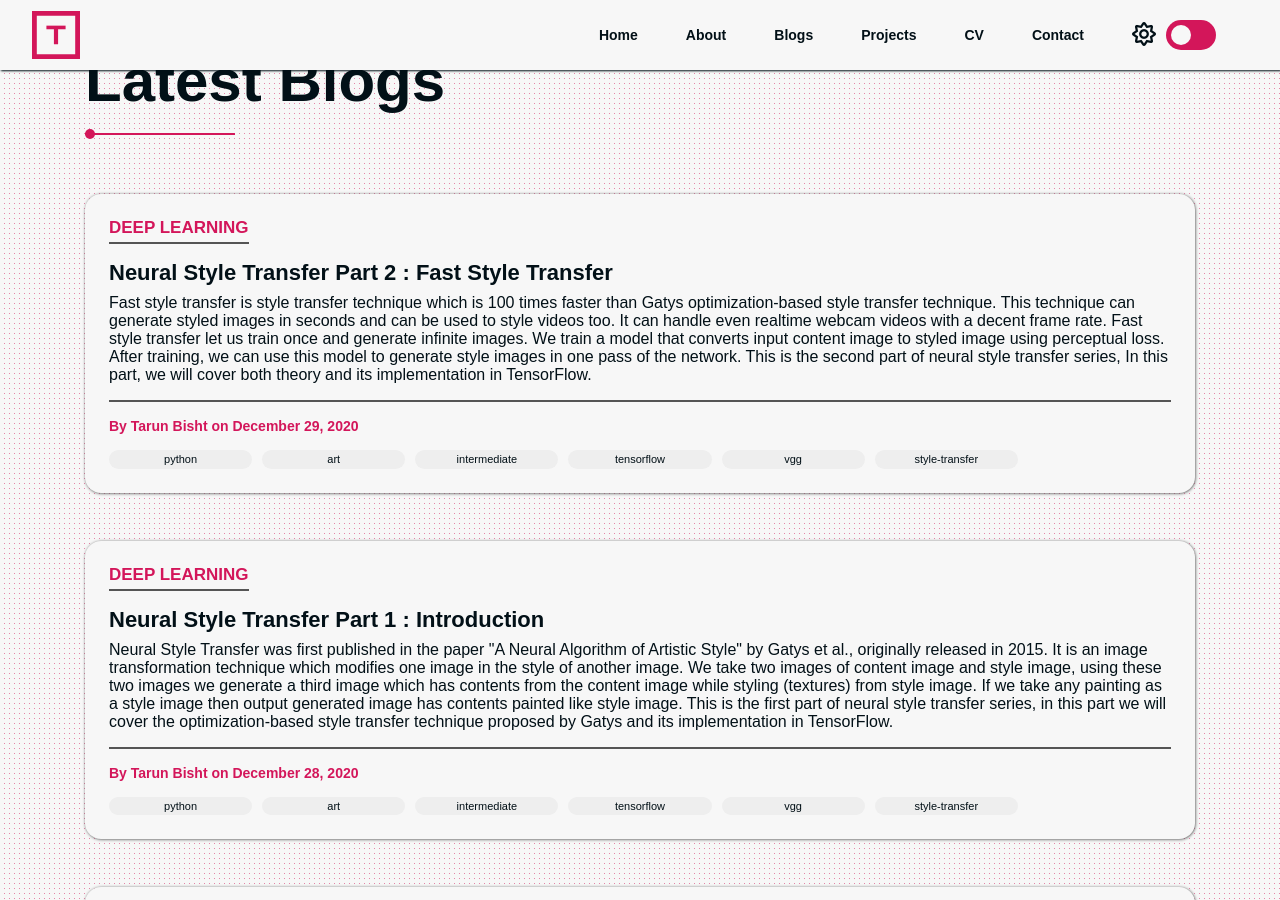
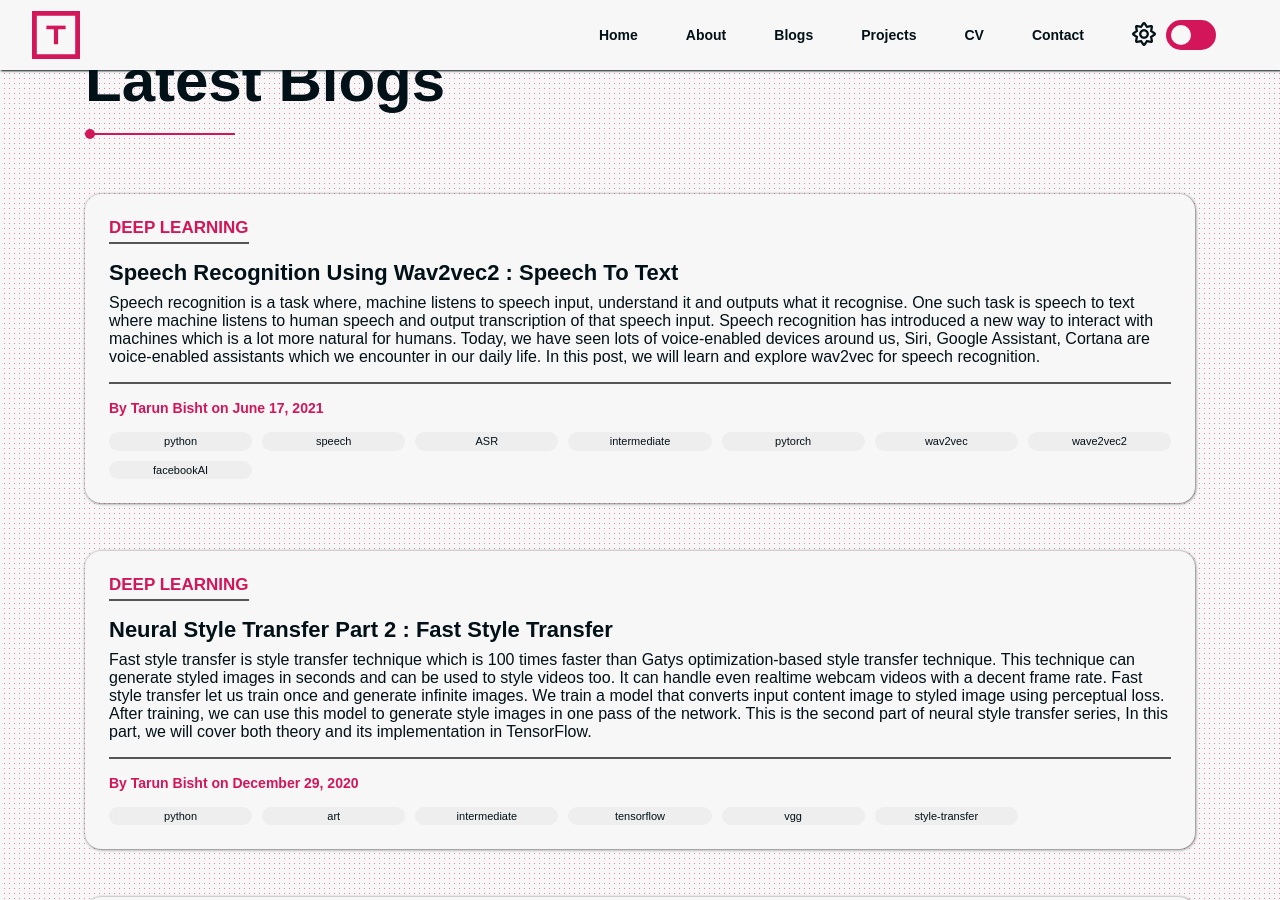
Before and after one commit to tarun-bisht/tarun-bisht.github.io, a Jekyll site: the page built from index.html, in a window 1280 px wide and 900 px high, scrolled down 3016 px. Built offline with Jekyll 4.4.1, drawn with Linux system fonts in a browser that asks for light colours; nearby versions of some CDN libraries; some of the changed lines change nothing that is shown; some of the changed text lies outside the part shown.

Commit message:
wav2vec model added, matjax for mathematical formula added

```diff
--- a/_includes/bottom.html
+++ b/_includes/bottom.html
@@ -2,6 +2,10 @@
     <script src="https://www.google.com/recaptcha/api.js" async defer></script>
     <script src="https://kwes.io/v2/kwes-script.js" async></script>
 {% endif %}
+{% if page.math %}
+    <script src="https://polyfill.io/v3/polyfill.min.js?features=es6"></script>
+    <script id="MathJax-script" async src="https://cdn.jsdelivr.net/npm/mathjax@3/es5/tex-mml-chtml.js"></script>
+{% endif %}
 <script src="{{ "/assets/js/production.min.js" | relative_url }}"></script>
 <script src="{{ "/assets/js/app.min.js" | relative_url }}"></script>
 <link rel="stylesheet" href="https://cdnjs.cloudflare.com/ajax/libs/font-awesome/5.13.0/css/all.min.css">
--- /dev/null
+++ b/_posts/2021-06-17-speech-recognition-using-wav2vec-model.md
@@ -0,0 +1,141 @@
+---
+layout: writing
+title:  "Speech Recognition using wav2vec2 : Speech to Text"
+date:   2021-06-17 22:16:50 +0530
+category: Deep Learning
+tags: python speech ASR intermediate pytorch wav2vec wave2vec2 facebookAI
+description: Speech recognition is a task where, machine listens to speech input, understand it and outputs what it recognise. One such task is speech to text where machine listens to human speech and output transcription of that speech input. Speech recognition has introduced a new way to interact with machines which is a lot more natural for humans. Today, we have seen lots of voice-enabled devices around us, Siri, Google Assistant, Cortana are voice-enabled assistants which we encounter in our daily life. In this post, we will learn and explore wav2vec for speech recognition.
+comment: true
+math: true
+---
+![Photo by <a href="https://unsplash.com/@danielsandvik?utm_source=unsplash&utm_medium=referral&utm_content=creditCopyText">Daniel Sandvik</a> on <a href="https://unsplash.com/s/photos/speech?utm_source=unsplash&utm_medium=referral&utm_content=creditCopyText">Unsplash</a>]({% link /assets/blogs/wav2vec/microphone.jpg %})
+
+Speech recognition is a task where, machine listens to speech input, understand it and outputs what it recognise. One such task is speech to text where machine listens to human speech and output transcription of that speech input. Speech recognition has introduced a new way to interact with machines which is a lot more natural for humans. Today, we have seen lots of voice-enabled devices around us, Siri, Google Assistant, Cortana are voice-enabled assistants which we encounter in our daily life. In this post, we will learn and explore wav2vec for speech recognition.
+
+wav2vec is a speech representation learning framework from Facebook AI. It learns speech representations from the raw audio signal using self-supervised learning. Before moving forward in the post let's first understand the concept of speech representation and self-supervised learning. I will also point to other resources for some topics as those topics are vast and cannot be explained in a single post.
+
+Speech representations are features that help to understand the context in speech audio. An infant is not taught how to understand spoken words by his parents, it learns to understand speech on its own by listening to adults around. This process requires learning good representations from speech data. In machine learning these representations are in form of vectors that are output from a feature extractor when an audio signal is passed into it.
+
+Self-supervised learning is a way to learn representations from data by using supervisory signals from data. It has already shown its potential in the field of NLP with the introduction of models like BERT and GPT. Once a model has learned useful representations from data we can use this pretrained model in various predictive tasks or finetune it by adding other layers in top based on our use-case. For example, in NLP if we have the task of sentimental analysis, we can use the BERT model and add additional classification layers on top of it. BERT is used to extract useful representations from the input text and we use these representations to classify positive or negative sentence. Also to do finetuning, we need less amount of labeled data as we are not training from scratch, our model already knows how to represent text data. Other use cases include zero-shot classification where we can perform nearest neighbour or clustering in feature space(features we get from pretrained model). Researchers are exploring use-cases and different ways to implement it in computer vision, scene understanding, robotics etc.
+
+There are number of ways to pass these supervisory signals to model one of the way is to use some sort of objective or pretext task. These tasks are learned by models to build useful representations from data. In BERT we use pretext task similar to fill in the blanks, where some input words are masked and the model is trained to predict these masked words. This way model learns the relationship between different words and sorts out which word is more probable to come. In vision, we have task like predicting rotation of images, where we rotate our input image by any random discrete angle (0, 90, 180, 270) and predict the angle in which the image is rotated. This way model can learn features like the sky is always up, trees are grown upward etc.
+
+In the representation learning framework, we have two steps, first step is to learn representations from data utilizing self-supervised learning from unlabeled data, then in the second step use these representations to finetune with some amount of labelled data. In NLP this framework was very successful, hence authors of wav2vec model have tried and extended this framework in speech recognition task.
+
+This wav2vec framework has multiple versions with improvements in every later version. Currently, we have wav2vec2 as the latest version, which will be the focus of the post. To prepare for this let's briefly explore previous wav2vec versions.
+
+## wav2vec
+It is a convolutional neural network that takes raw audio as input and output representation of speech (vector). The model is trained using a contrastive loss where the model aims to predict future frames from a set of positive and negative samples. We want the model future frame prediction similar to the true future frame(positive sample) and dissimilar to false future frames(negative samples). The model used here is an autoencoder, first raw audio sample $$X$$ is mapped to a compressed representation $$Z$$ ie. $$f:X \mapsto Z$$ and then the compressed representation is mapped to the representation vector $$C$$ ie. $$g:Z \mapsto C$$.
+>$$X \mapsto Z \mapsto C$$.
+
+Refer to these resources to learn more about contrastive learning:
+- [Contrastive Representation Learning by Lilianweng](https://lilianweng.github.io/lil-log/2021/05/31/contrastive-representation-learning.html)
+- [Triplet Loss by Andrew Ng](https://www.youtube.com/watch?v=d2XB5-tuCWU)
+- [Understanding Contrastive Learning](https://towardsdatascience.com/understanding-contrastive-learning-d5b19fd96607)
+
+## vq-wav2vec
+This version added vector quantization in the encoder's output to discretized speech representation. Since human speech is represented in discrete phoneme and language, this idea of quantization was used. The idea is similar to VQ-VAE(vector quantized variational autoencoder). The compressed representation from encoder $$f:X \mapsto Z$$ is quantized using Gumbel-Softmax, which is a differentiable way to sample discrete data and output discrete representation $$q: Z \mapsto Q$$.
+
+We use codebook to convert continuous representations into discrete representations. Codebooks are set of vectors to choose quantized representation from. We can look at these codebooks as different categories to choose from based on softmax values.
+
+The Gumbel-softmax enables chossing discrete codebook entries in differentiable way. The feature encoder output $$z$$ is mapped to $$l \epsilon R^{G \times V}$$, where $$R^{G \times V}$$ is set of all codebook vectors, $$G$$ is number of codebooks, $$V$$ is number of entries in a codebook and $$l$$ is discrete vector choosen from codebooks for representation $$z$$. The probability to choose a vector entry $$v$$ from codebook $$g$$, is defined as:
+
+$$p_{g,v} = \frac{exp(l_{g,v} + n_{v})/\tau}{\sum_{k=1}^{v}exp(l_{g,k}+n_k)}$$
+
+where, $$\tau$$ is non negative temperature hyperparameter, $$n=-log(-log(u))$$, $$u$$ are uniform samples from continious uniform distribution.
+
+These discrete representations are passed to a context network (BERT in this case) that maps them to representation vector $$C$$ ie. $$g:Q \mapsto C$$.
+>$$X \mapsto Z \mapsto Q \mapsto C$$.
+
+The training objective in vq-wav2vec is similar to wav2vec.
+
+Refer to these resources for details:
+- [Vector Quantization for Machine Learning, explains codebook concept](https://machinelearningmastery.com/learning-vector-quantization-for-machine-learning/)
+- [Gumbel Softmax](https://neptune.ai/blog/gumbel-softmax-loss-function-guide-how-to-implement-it-in-pytorch)
+- [VQ-VAE explained](https://ml.berkeley.edu/blog/posts/vq-vae/)
+
+## wav2vec2
+The self-supervised objective for wav2vec2 is similar to BERT, at first raw audio signal is passed from a set of a convolutional network which encodes speech data and then we mask a certain proportion of time steps from this latent feature encoder space(output from convolutional feature encoder) and train model to identify correct quantized latent audio representation for each masked time step. The final model is then fine-tuned on a labeled dataset.
+
+![wav2vec model]({% link /assets/blogs/wav2vec/wav2vec_model.svg %})
+
+The model is composed of a multi-layer convolutional feature encoder, which takes input raw audio, and outputs a latent representation for T time-steps $$f:X \mapsto Z$$. They are fed into a transformer module to build representations using the entire sequence $$g:Z \mapsto C$$. The output from feature encoder $$f$$ is discretized in parallel using quantization that uses product quantization $$q: Z \mapsto Q$$. These quantized representations, represent targets in self-supervised objective.
+
+The product quantization amounts to choosing quantized representation from multiple codebooks and concatenating them. This output is then passed to Gumbel-softmax to get quantized representation.
+
+![wav2vec model]({% link /assets/blogs/wav2vec/wav2vec_train.svg %})
+
+The training objective here is to make masked representation from context network similar to the quantized representation of that masked timestep (positive sample) and dissimilar to the quantized vector of other parts of time step (negative samples). The loss function used here is the combination of contrastive loss and diversity loss.
+
+### Loss Function
+
+$$L = L_{contrastive} + \alpha \times L_{diversity}$$
+
+Loss function is composed of contrastive loss weighted by diversity loss. The model learns with contrastive loss using quantized representation of positive and negative samples. Diversity loss is applied to encourage the model to use the codebook entries equally. $$\alpha$$ is hyperparameter to weight the use of diversity loss.
+
+$$L_{contrastive} = -log \frac{exp(sim(c_{t}, q_{t})/\tau)}{\sum_{\bar{q}\epsilon Q(t)} exp(sim(c_{t}, \bar{q}))}$$
+
+here, $$c_{t}$$ is output from context network for masked time step t, $$q_{t}$$ is quantized representation for positive sample (masked quantized representation at timestep t) and $$\bar{q}$$ is quantized representation for negative samples. $$sim(a,b)$$ is scaled cosine similarity between $$a$$ and $$b$$.
+
+$$sim(a,b) = \frac{a.b}{|a||b|}$$
+
+The final trained model is then finetuned for speech recognition by adding a randomly initialized linear layer on top of the context vector. The number of units in the added linear layer is 29, which is equal to the number of tokens for character targets plus a word boundary token
+
+## Using wav2vec2 for speech recognition
+We will use the huggingface library’s implementation of the wav2vec model in this project. This model works on non-streaming speech data.
+
+Lets start by installing transformers by huggingface
+
+{% highlight bash linenos %}
+pip install -q transformers
+{% endhighlight %}
+
+Importing required dependencies. librosa is used for loading speech data and processing, torch for tensor manipulation and transformers Wav2Vec2Tokenizer and Wav2Vec2ForCTC. Wav2Vec2Tokenizer tokenizes input speech and Wav2Vec2ForCTC is wav2vec model for speech recognition.
+
+{% highlight python linenos %}
+import librosa
+import torch
+from transformers import Wav2Vec2ForCTC, Wav2Vec2Tokenizer
+{% endhighlight %}
+
+Now lets instantiate pretrained wav2vec model and tokenizer, from hugging face repo.
+
+{% highlight python linenos %}
+#load model and tokenizer
+tokenizer = Wav2Vec2Tokenizer.from_pretrained("facebook/wav2vec2-base-960h")
+model = Wav2Vec2ForCTC.from_pretrained("facebook/wav2vec2-base-960h")
+{% endhighlight %}
+
+Here we load speech data using librosa, make sure load audio with sample rate 16KHz, as pretrained model was trained with the same sample rate.
+
+{% highlight python linenos %}
+speech, rate = librosa.load("speech.wav", sr=16000)
+{% endhighlight %}
+
+Now, we will tokenize input speech using tokenizer and pass it to wav2vec model.
+
+{% highlight python linenos %}
+input_values = tokenizer(speech, return_tensors = 'pt').input_values
+#logits (non-normalized predictions)
+logits = model(input_values).logits
+{% endhighlight %}
+
+Finally, use argmax to get index of highest probability character token and decode using tokenizer decode method.
+
+{% highlight python linenos %}
+predicted_ids = torch.argmax(logits, dim =-1)
+#decode the audio to generate text
+transcriptions = tokenizer.decode(predicted_ids[0])
+print(transcriptions)
+{% endhighlight %}
+
+I hope this post explains wav2vec model or point towards right direction to learn about it. Thanks for reading till last.
+
+## Further Readings
+- [BERT paper](https://arxiv.org/abs/1810.04805)
+- [wav2vec paper](https://arxiv.org/abs/1810.04805)
+- [wav2vec2 paper](https://arxiv.org/abs/2006.11477)
+- [Transformer architecture explained](https://www.youtube.com/watch?v=OyFJWRnt_AY)
+- [Attention explained](https://www.youtube.com/watch?v=d25rAmk0NVk)
+- [Self-Supervised Learning by Lilianweng](https://lilianweng.github.io/lil-log/2019/11/10/self-supervised-learning.html)
+- [Wav2Vec Post by Maël Fabien](https://maelfabien.github.io/machinelearning/wav2vec/)
```
Also changed, not shown: Gemfile.lock, assets/blogs/wav2vec/microphone.jpg (added), assets/blogs/wav2vec/wav2vec_model.svg (added), assets/blogs/wav2vec/wav2vec_train.svg (added).
